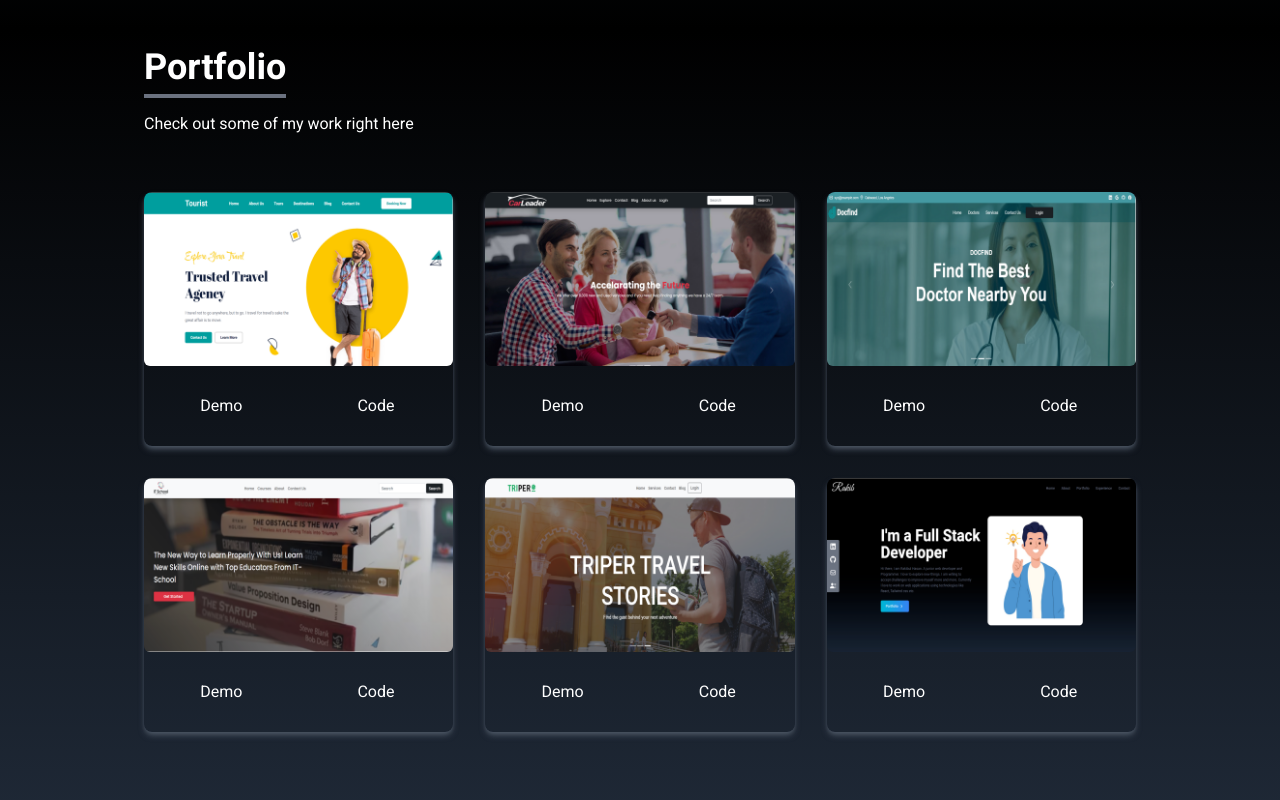
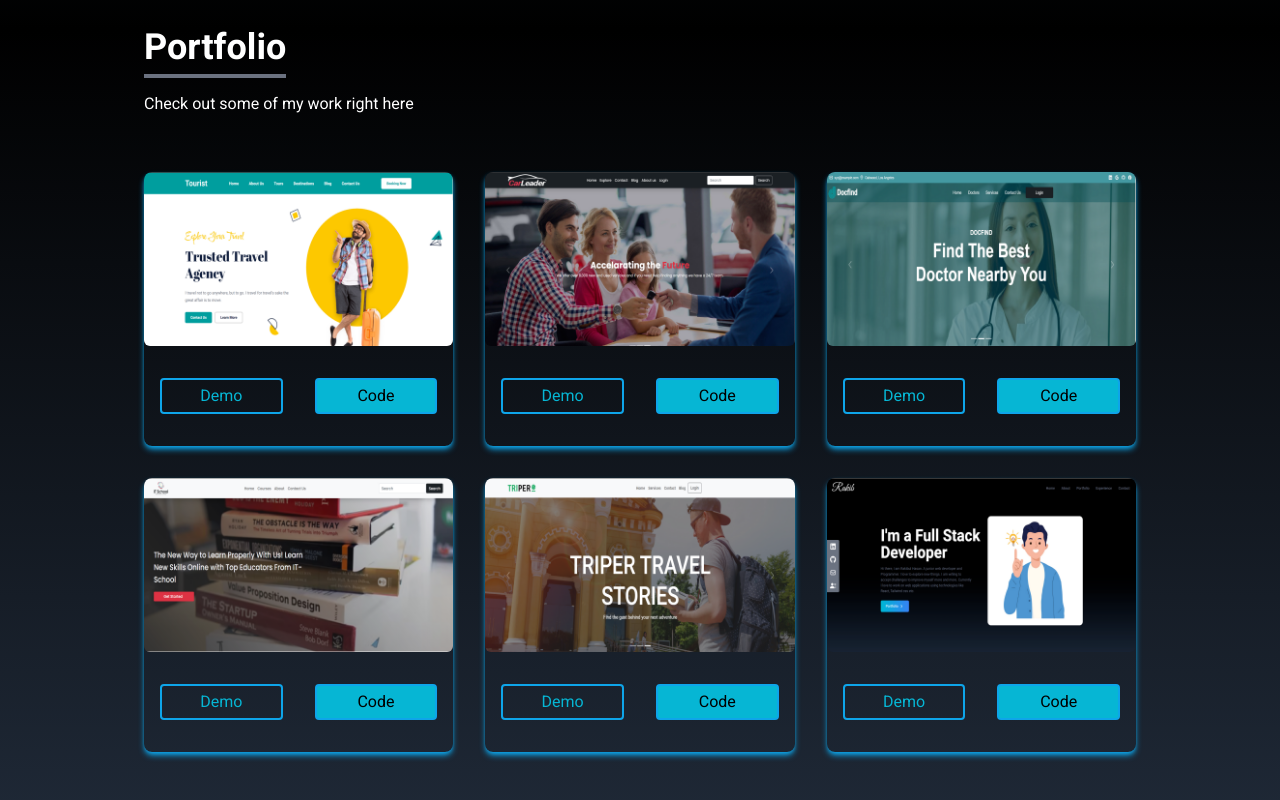
Before and after one commit to Rakibhasan-programmer/portfolio, a React (Create React App) app: page / in a window 1280 px wide. Shown: the part 1570-2370 px from the top of the page. Built offline with nearby package versions, Linux system fonts and the light colour scheme.

Commit message:
portfolio section work - card btn changed

```diff
--- a/src/components/Portfolio.jsx
+++ b/src/components/Portfolio.jsx
@@ -61,19 +61,19 @@ const Portfolio = () => {
 
         <div className="grid sm:grid-cols-2 md:grid-cols-3 gap-8 px-12 sm:px-0">
           {portfolios.map(({ id, src, liveLink, code }) => (
-            <div key={id} className="shadow-md shadow-gray-600 rounded-lg overflow-hidden">
+            <div key={id} className="shadow-md shadow-sky-500 rounded-lg overflow-hidden">
               <img
                 src={src}
                 alt=""
                 className="rounded-md duration-200 hover:scale-105"
               />
-              <div className="flex items-center justify-center">
-                <button className="w-1/2 px-6 py-3 m-4 duration-200 hover:scale-105">
+              <div className="flex items-center justify-center py-4">
+                <button className="w-1/2 rounded border-2 text-cyan-500 border-sky-500 px-3 py-1 m-4 duration-200 hover:scale-105">
                   <a href={liveLink} target="_blank" rel="noreferrer">
                   Demo
                   </a>
                 </button>
-                <button className="w-1/2 px-6 py-3 m-4 duration-200 hover:scale-105">
+                <button className="w-1/2 m-4 border-2 rounded bg-cyan-500 border-sky-500 px-3 py-1 duration-200 hover:scale-105 text-black">
                   <a href={code} target="_blank" rel="noreferrer">
                   Code
                   </a>
```
